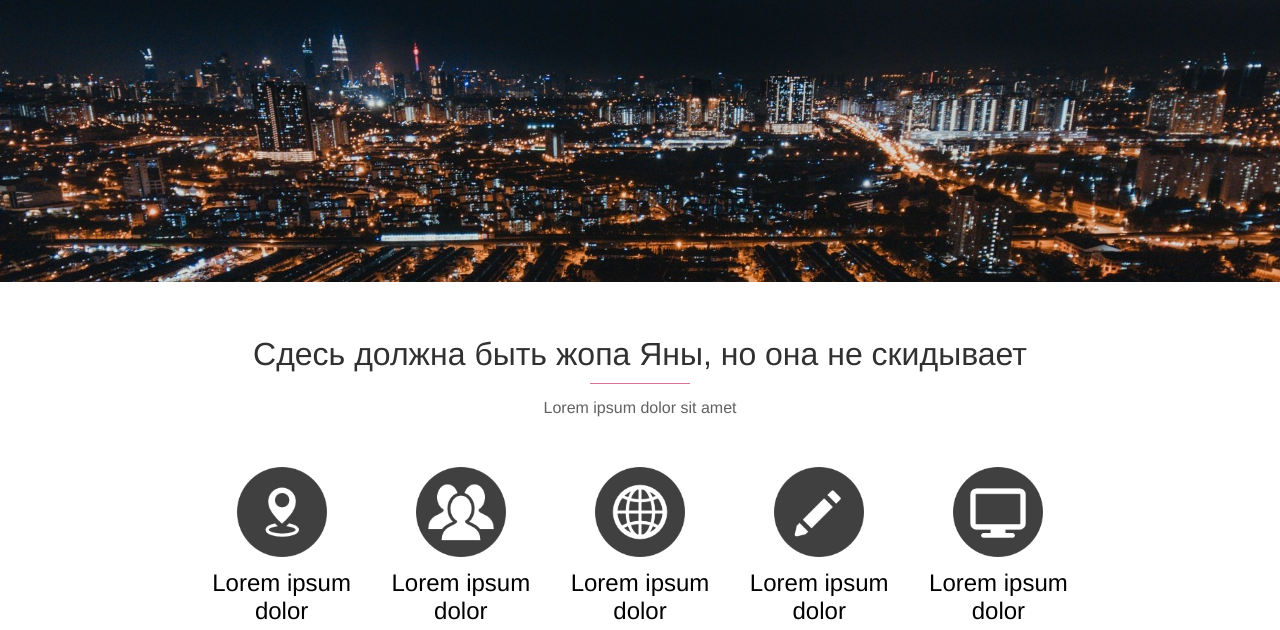
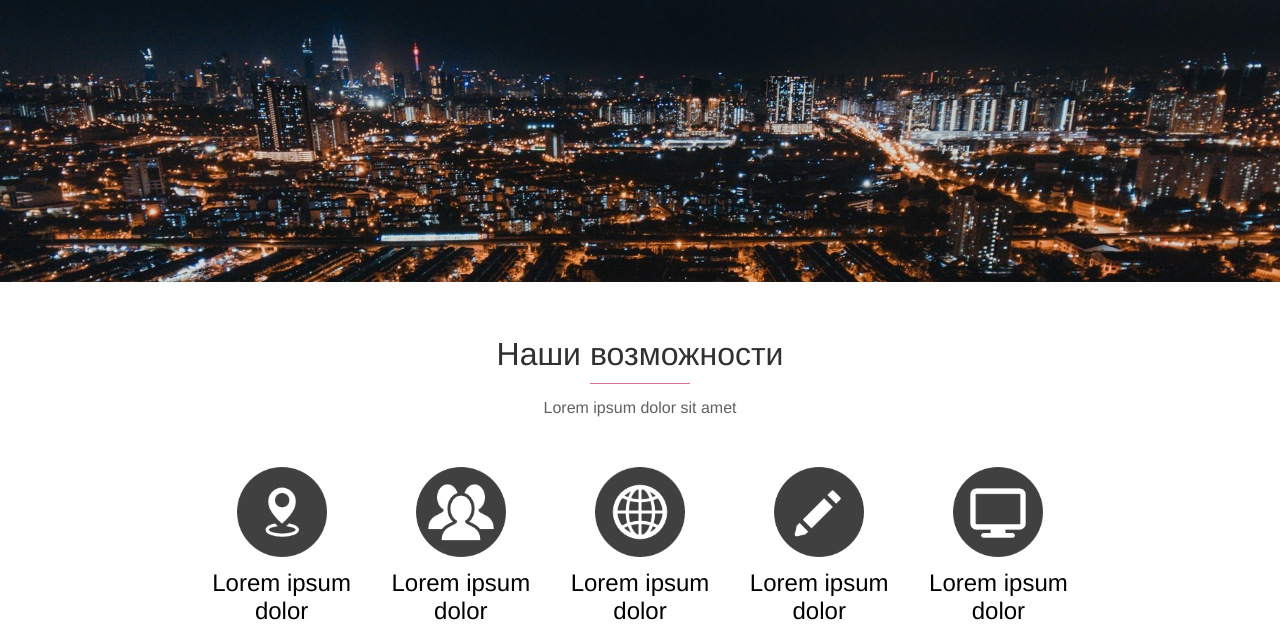
Before and after one commit to IvanOmen/Gagauz0, a plain HTML site: page index.html in a window 1280 px wide. Shown: the part 87-717 px from the top of the page. Drawn offline with nearby package versions, Linux system fonts and the light colour scheme.

Commit message:
обнова

```diff
--- a/index.html
+++ b/index.html
@@ -36,7 +36,7 @@
 				<img class="top-image" src="backgrounds/03.jpg" alt="Обложка сайта">
 			</section>
 			<section class="services" id="services">
-				<h1 class="main-title">Сдесь должна быть жопа Яны, но она не скидывает</h1>
+				<h1 class="main-title">Наши возможности</h1>
 				<div class="delimiter"></div>
 				<p class="main-title-description">Lorem ipsum dolor sit amet</p>
 				<!--Внешний вид-->
```
